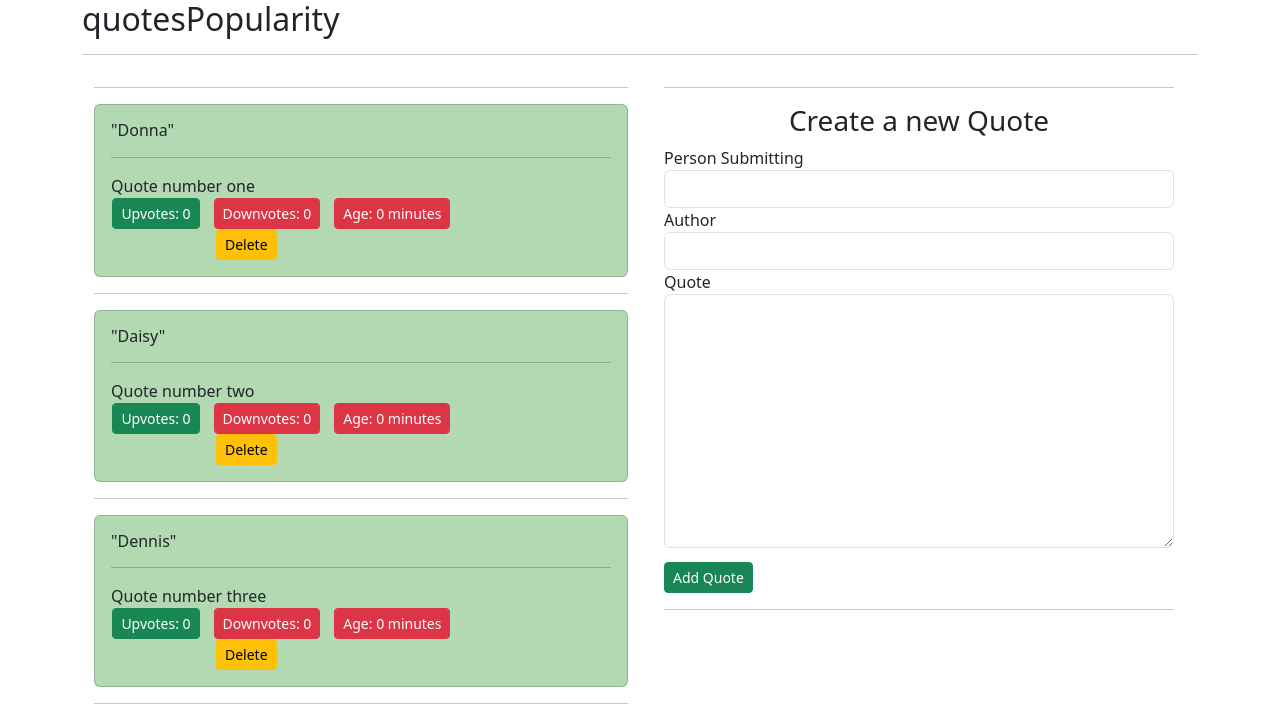
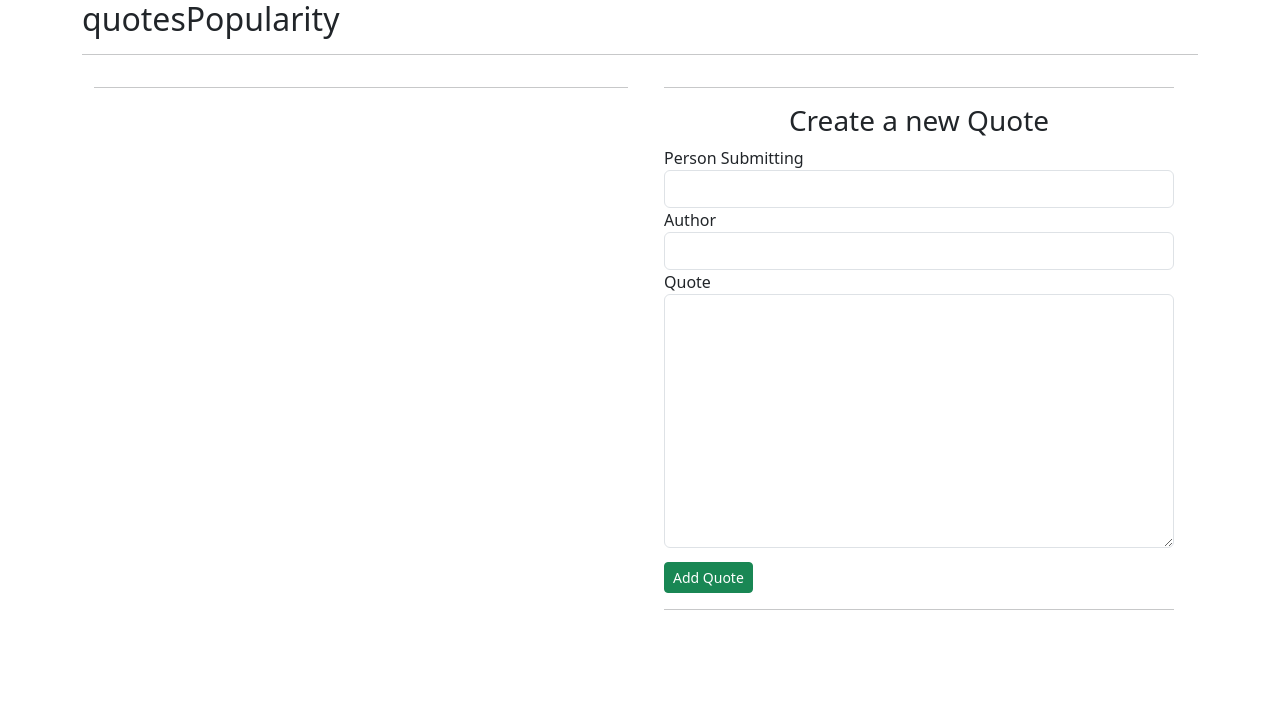
Before and after one commit to wdmuthiora/week1-Angular, an Angular app in the folder quotesPopularity/: page / in a window 1280 px wide. Shown: the top 726 px of the page. Built offline with nearby package versions, Linux system fonts and the light colour scheme.

Commit message:
Created and moved the quotes to quotesList file.

```diff
--- a/quotesPopularity/src/app/quotes/quotes.component.ts
+++ b/quotesPopularity/src/app/quotes/quotes.component.ts
@@ -7,11 +7,7 @@ import { Quote } from '../quote'
   styleUrls: ['./quotes.component.css'],
 })
 export class QuotesComponent implements OnInit {
-  quotes: Quote[] = [
-    new Quote('Wangui', 'Donna', 'Quote number one', new Date(2018, 3, 11)),
-    new Quote('Muthoni', 'Daisy', 'Quote number two', new Date(1999, 3, 12)),
-    new Quote('Muthiora', 'Dennis', 'Quote number three', new Date(2005, 3, 13)),
-  ];
+
 
   //increment the upvote
   upVote(index: number) {
```
Also changed, not shown: quotesPopularity/src/app/quote-service/quotesList.ts (added, +8 -0 lines).
